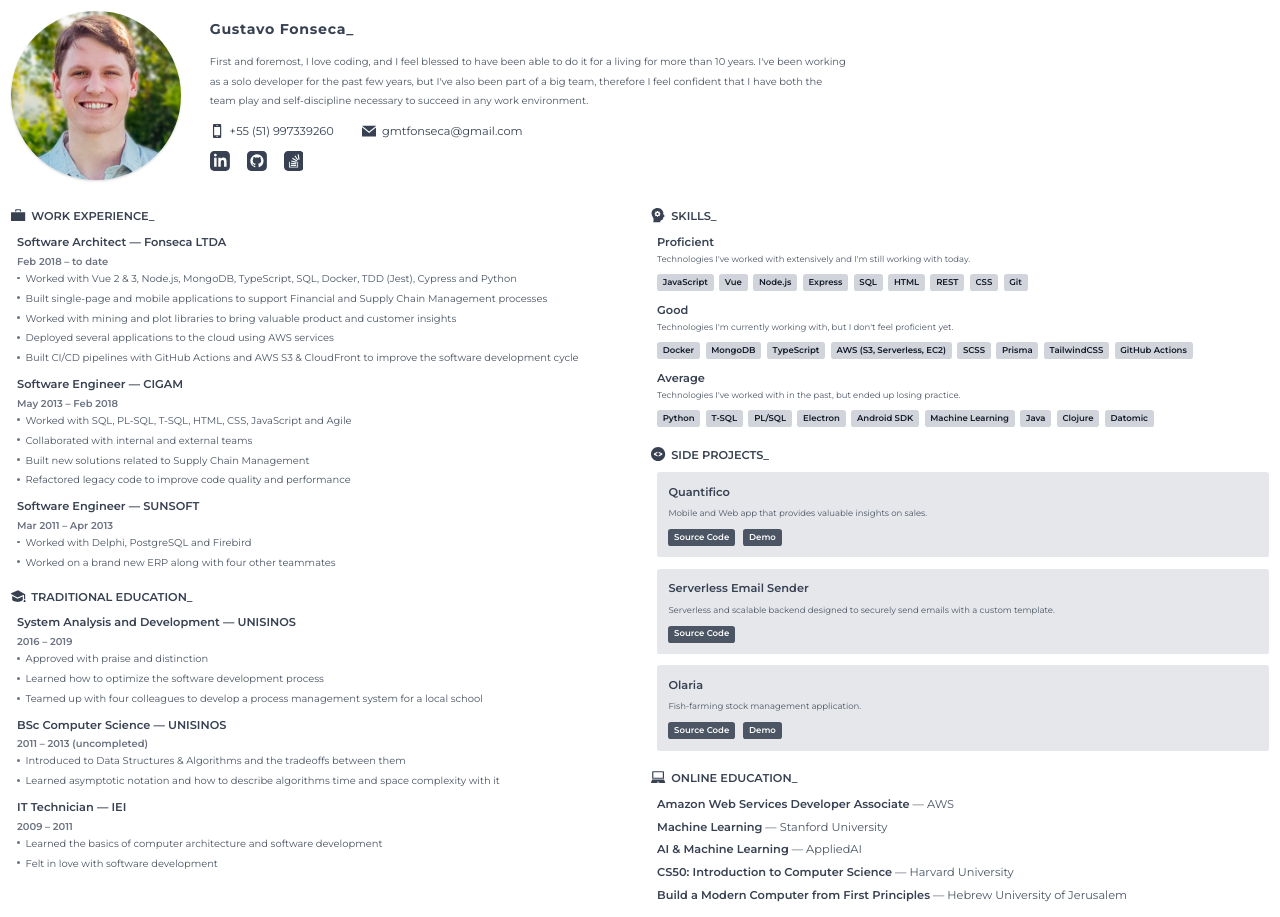
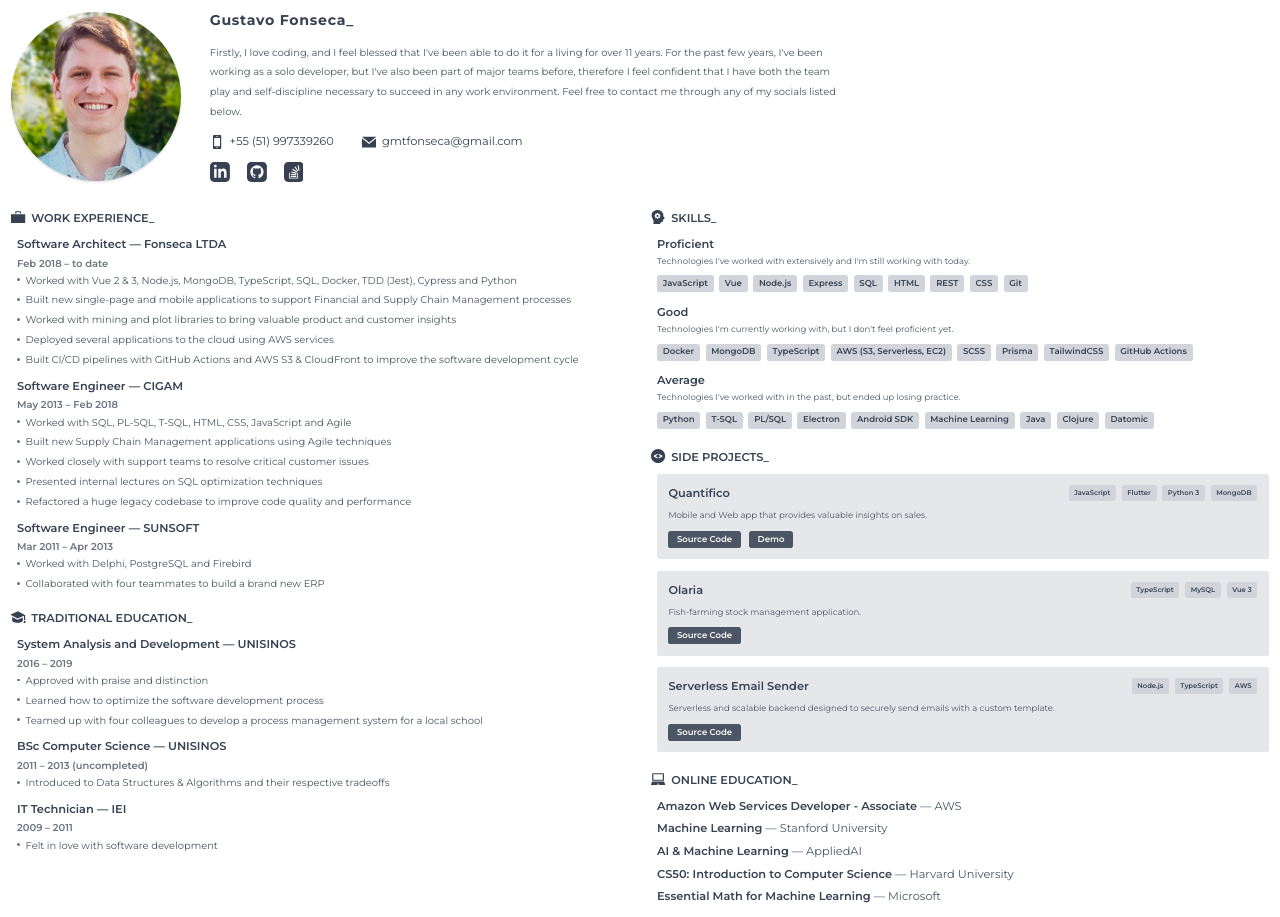
Before and after one commit to gmtfonseca/cv, a Vue app: page / in a window 1280 px wide. Built offline with nearby package versions, Linux system fonts and the light colour scheme.

Commit message:
final iteration of my cv

```diff
--- a/src/data.js
+++ b/src/data.js
@@ -1,8 +1,9 @@
 export const profile = {
   name: 'Gustavo Fonseca_',
-  bio: `First and foremost, I love coding, and I feel blessed to have been able to do it for a living for more than 10 years.
-    I've been working as a solo developer for the past few years, but I've also been part of a big team,
-    therefore I feel confident that I have both the team play and self-discipline necessary to succeed in any work environment.`,
+  bio: `Firstly, I love coding, and I feel blessed that I've been able to do it for a living for over 11 years.
+        For the past few years, I've been working as a solo developer, but I've also been part of major teams before,
+        therefore I feel confident that I have both the team play and self-discipline necessary to succeed in any work environment.
+        Feel free to contact me through any of my socials listed below.`,
   phone: '+55 (51) 997339260',
   email: 'gmtfonseca@gmail.com',
   socials: [
@@ -34,7 +35,7 @@
     period: 'Feb 2018 – to date',
     tasks: [
       'Worked with Vue 2 & 3, Node.js, MongoDB, TypeScript, SQL, Docker, TDD (Jest), Cypress and Python',
-      'Built single-page and mobile applications to support Financial and Supply Chain Management processes',
+      'Built new single-page and mobile applications to support Financial and Supply Chain Management processes',
       'Worked with mining and plot libraries to bring valuable product and customer insights',
       'Deployed several applications to the cloud using AWS services',
       'Built CI/CD pipelines with GitHub Actions and AWS S3 & CloudFront to improve the software development cycle',
@@ -46,9 +47,10 @@
     period: 'May 2013 – Feb 2018',
     tasks: [
       'Worked with SQL, PL-SQL, T-SQL, HTML, CSS, JavaScript and Agile',
-      'Collaborated with internal and external teams',
-      'Built new solutions related to Supply Chain Management',
-      'Refactored legacy code to improve code quality and performance',
+      'Built new Supply Chain Management applications using Agile techniques',
+      'Worked closely with support teams to resolve critical customer issues',
+      'Presented internal lectures on SQL optimization techniques',
+      'Refactored a huge legacy codebase to improve code quality and performance',
     ],
   },
   {
@@ -57,7 +59,7 @@
     period: 'Mar 2011 – Apr 2013',
     tasks: [
       'Worked with Delphi, PostgreSQL and Firebird',
-      'Worked on a brand new ERP along with four other teammates',
+      'Collaborated with four teammates to build a brand new ERP',
     ],
   },
 ]
@@ -78,8 +80,8 @@
     institution: 'UNISINOS',
     period: '2011 – 2013 (uncompleted)',
     tasks: [
-      'Introduced to Data Structures & Algorithms and the tradeoffs between them',
-      'Learned asymptotic notation and how to describe algorithms time and space complexity with it',
+      'Introduced to Data Structures & Algorithms and their respective tradeoffs',
+      /* 'Learned asymptotic notation and how to describe algorithms time and space complexity with it', */
     ],
   },
   {
@@ -87,7 +89,7 @@
     institution: 'IEI',
     period: '2009 – 2011',
     tasks: [
-      'Learned the basics of computer architecture and software development',
+      /* 'Learned the basics of computer architecture and software development', */
       'Felt in love with software development',
     ],
   },
@@ -147,58 +149,30 @@
   {
     name: 'Quantifico',
     description: 'Mobile and Web app that provides valuable insights on sales.',
-    techs: ['Node.js', 'MongoDB', 'Flutter', 'Vue 2', 'SCSS'],
-    sourceUrl: '',
-    demoUrl: 'aa',
+    techs: ['JavaScript', 'Flutter', 'Python 3', 'MongoDB'],
+    sourceUrl: 'https://github.com/gmtfonseca/quantifico',
+    demoUrl: 'a',
+  },
+  {
+    name: 'Olaria',
+    description: 'Fish-farming stock management application.',
+    techs: ['TypeScript', 'MySQL', 'Vue 3'],
+    sourceUrl: 'https://github.com/gmtfonseca/olaria',
+    demoUrl: '',
   },
   {
     name: 'Serverless Email Sender',
     description:
       'Serverless and scalable backend designed to securely send emails with a custom template.',
-    techs: [
-      'Node.js',
-      'TypeScript',
-      'reCAPTCHA v3',
-      'AWS',
-      /* 'Built with Node.js, TypeScript, reCAPTCHA and AWS (SAM, Gateway, Lambda, SES, SSM and KMS)', */
-    ],
-    sourceUrl: '',
+    techs: ['Node.js', 'TypeScript', 'AWS'],
+    sourceUrl: 'https://github.com/gmtfonseca/dom-server',
     demoUrl: '',
   },
-  {
-    name: 'Olaria',
-    description: 'Fish-farming stock management application.',
-    techs: [
-      'Node.js',
-      'TypeScript',
-      'MySQL',
-      'Vue 3',
-      /* 'Back-end made with Node.js, TypeScript, Express, MySQL, Prisma',
-      'Front-end made with Vue 3, PrimeVue, TypeScript and Vuex', */
-    ],
-    sourceUrl: '',
-    demoUrl: 'aa',
-  },
-  /* {
-    name: 'Replic8',
-    description: 'Lightweight cross-platform backup scheduler',
-    techs: ['Python 3', 'wxPython'],
-    sourceUrl: '',
-    demoUrl: '',
-  }, */
-  /*  {
-    name: 'Arremate',
-    description:
-      'Cross-platform app to keep track of multiple Facebook auction pages',
-    techs: ['Electron', 'Vue 2'],
-    sourceUrl: '',
-    demoUrl: '',
-  }, */
 ]
 
 export const onlineCourses = [
   {
-    course: 'Amazon Web Services Developer Associate',
+    course: 'Amazon Web Services Developer - Associate',
     institution: 'AWS',
     url: 'https://aws.amazon.com/certification/certified-developer-associate/',
   },
@@ -218,8 +192,13 @@
     url: 'https://pll.harvard.edu/course/cs50-introduction-computer-science',
   },
   {
+    course: 'Essential Math for Machine Learning',
+    institution: 'Microsoft',
+    url: 'https://learning.edx.org/course/course-v1:Microsoft+DAT256x+1T2019a/home',
+  },
+  /* {
     course: 'Build a Modern Computer from First Principles',
     institution: 'Hebrew University of Jerusalem',
     url: 'https://pll.harvard.edu/course/cs50-introduction-computer-science',
-  },
+  }, */
 ]
--- a/src/views/cv/body/CvBodySideProjects.vue
+++ b/src/views/cv/body/CvBodySideProjects.vue
@@ -10,25 +10,35 @@
         :key="sideProject"
         class="p-4 bg-gray-200 rounded"
       >
-        <div>
-          <h3 class="mb-1 font-semibold text-gray-700">
+        <div class="flex items-start justify-between mb-1">
+          <h3 class="font-semibold text-gray-700">
             {{ sideProject.name }}
           </h3>
+
+          <div class="flex gap-2">
+            <span
+              v-for="tech in sideProject.techs"
+              :key="tech"
+              class="px-2 py-1 font-semibold text-gray-700 bg-gray-300 rounded text-xxs"
+            >
+              {{ tech }}
+            </span>
+          </div>
+        </div>
 
         <p class="mt-2 text-xs leading-5 text-gray-600">
           {{ sideProject.description }}
         </p>
 
         <div class="flex gap-3 mt-3 font-semibold">
-            <div class="px-2 py-1 text-xs text-white bg-gray-600 rounded">
+          <div class="px-3 py-1 text-xs text-white bg-gray-600 rounded">
             <a :href="sideProject.sourceUrl">Source Code</a>
           </div>
           <div
             v-if="sideProject.demoUrl"
-              class="px-2 py-1 text-xs text-white bg-gray-600 rounded"
+            class="px-3 py-1 text-xs text-white bg-gray-600 rounded"
           >
             <a :href="sideProject.demoUrl">Demo</a>
-            </div>
           </div>
         </div>
       </li>
--- a/src/views/cv/body/CvBodySkills.vue
+++ b/src/views/cv/body/CvBodySkills.vue
@@ -14,7 +14,7 @@
           <div
             v-for="topic in skill.topics"
             :key="topic"
-            class="px-2 py-1 text-xs font-semibold text-gray-900 bg-gray-300 rounded"
+            class="px-2 py-1 text-xs font-semibold text-gray-700 bg-gray-300 rounded"
           >
             {{ topic }}
           </div>
--- a/tailwind.config.js
+++ b/tailwind.config.js
@@ -5,9 +5,13 @@
     fontFamily: {
       sans: ['Montserrat', 'sans-serif'],
     },
+
     extend: {
       gridTemplateColumns: {
         profile: '170px auto',
+      },
+      fontSize: {
+        xxs: '0.6rem',
       },
     },
   },
```
Lines whose indentation alone changed are shown as unchanged.
